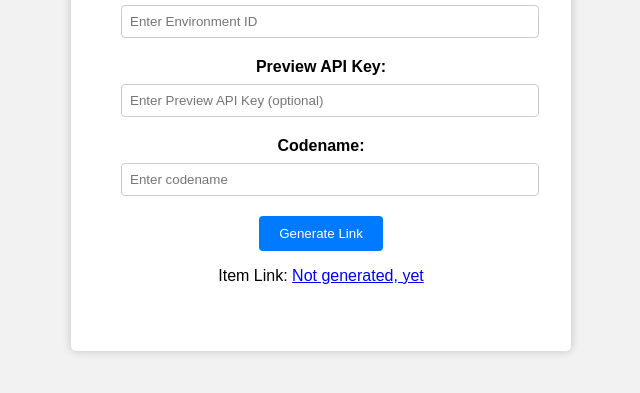
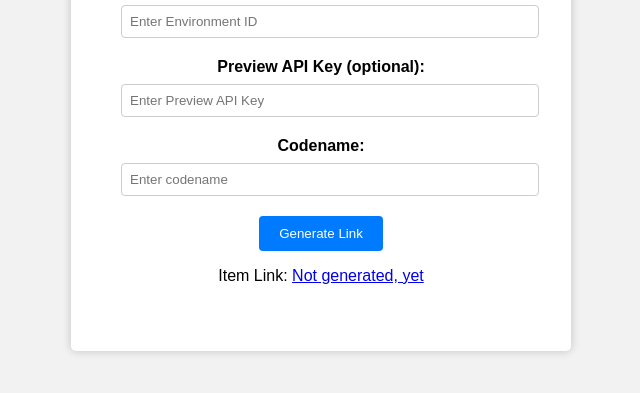
Before and after one commit to lukas-lacko/kontent.ai, a plain HTML site: page codename_to_ui/index.html in a window 1280 px wide. Shown: the part 337-730 px from the top of the page, without its empty margins (319-959 px from the left). Drawn offline with Linux system fonts and the light colour scheme.

Commit message:
Update index.html

```diff
--- a/codename_to_ui/index.html
+++ b/codename_to_ui/index.html
@@ -135,8 +135,8 @@
     <input type="text" id="environmentId" placeholder="Enter Environment ID" autocomplete="off">
 
 
-    <label for="bearerToken">Preview API Key:</label>
-    <input type="text" id="bearerToken" placeholder="Enter Preview API Key (optional)" autocomplete="off">
+    <label for="bearerToken">Preview API Key (optional):</label>
+    <input type="text" id="bearerToken" placeholder="Enter Preview API Key" autocomplete="off">
 
 
     <label for="codename">Codename:</label>
```
